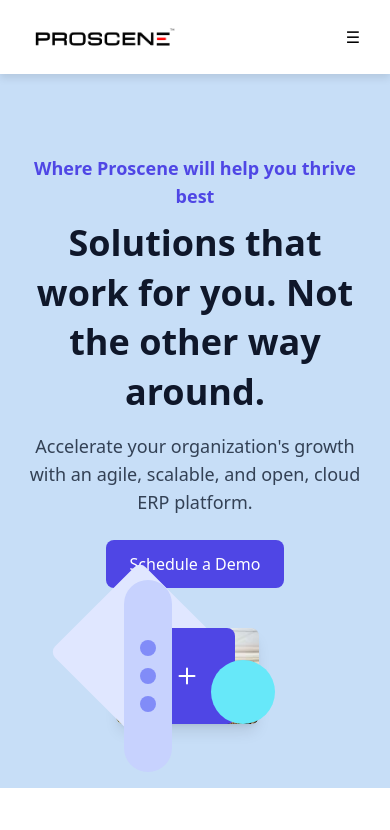
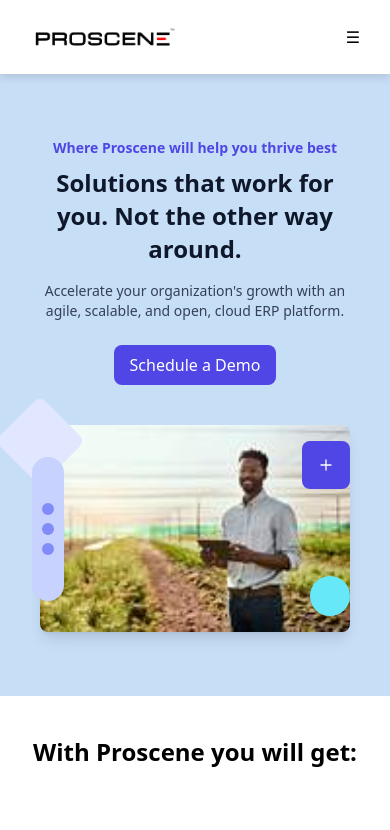
Before and after one commit to mobisa-012/react-proscene, a React (Create React App) app: page /solutions in a window 390 px wide. Shown: the top 830 px of the page. Built offline with nearby package versions, Linux system fonts and the light colour scheme.

Commit message:
made the section responsive. please check it out

```diff
--- a/src/components/SolutionWork.js
+++ b/src/components/SolutionWork.js
@@ -3,42 +3,47 @@ import photo1 from '../components/assets/th.jpeg';
 import { useNavigate } from 'react-router-dom';
 
 function SolutionThatWorkForYou() {
-  const navigate  = useNavigate();
+  const navigate = useNavigate();
 
   const handleButtonClick = () => {
     navigate("/bookDemo");
-      }
-    return(
-        <div className="bg-[#c7def7] py-16 px-6 w-full lg:max-w-full pt-20">
+  };
+
+  return (
+    <div className="bg-[#c7def7] py-16 px-6 w-full">
       <div className="max-w-7xl mx-auto flex flex-col lg:flex-row items-center lg:items-start gap-10">
-          {/* Left Section:text */}
-          <div className="lg:w-1/2 text-center lg:text-left">
-            <h1 className="text-indigo-600 font-bold text-lg mb-2">Where Proscene will help you thrive best</h1>
-            <h2 className="text-[#0F172A] font-extrabold text-4xl lg:text-5xl mb-4 leading-snug">
+        {/* Left Section: Text */}
+        <div className="lg:w-1/2 text-center lg:text-left px-4">
+          <h1 className="text-indigo-600 font-bold text-sm sm:text-base md:text-lg mb-2">
+            Where Proscene will help you thrive best
+          </h1>
+          <h2 className="text-[#0F172A] font-extrabold text-2xl sm:text-3xl md:text-4xl lg:text-5xl mb-4 leading-snug">
             Solutions that work for you. Not the other way around.
           </h2>
-            <p className="text-[#334155] text-lg mb-6">
+          <p className="text-[#334155] text-sm sm:text-base md:text-lg mb-6">
             Accelerate your organization's growth with an agile, scalable, and
             open, cloud ERP platform.
           </p>
-            <button className="bg-indigo-600 hover:bg-indigo-700 text-white font-medium py-3 px-6 rounded-lg"
-            onClick={handleButtonClick}>
+          <button
+            className="bg-indigo-600 hover:bg-indigo-700 text-white font-medium py-2 px-4 sm:py-3 sm:px-6 rounded-lg"
+            onClick={handleButtonClick}
+          >
             Schedule a Demo
           </button>
         </div>
 
-          {/* Right Section*/}
-          <div className="relative lg:w-1/2">
+        {/* Right Section: Image and Shapes */}
+        <div className="relative lg:w-1/2 w-full flex justify-center lg:justify-end px-4">
           {/* Decorative shapes */}
-            <div className="absolute top-0 left-0 w-32 h-32 bg-indigo-100 rounded-lg rotate-45 -translate-x-10 -translate-y-10"></div>
-            <div className="absolute top-0 right-10 w-24 h-24 bg-indigo-600 rounded-lg flex items-center justify-center">
+          <div className="absolute top-0 left-0 w-16 h-16 sm:w-24 sm:h-24 bg-indigo-100 rounded-lg rotate-45 -translate-x-4 -translate-y-4"></div>
+          <div className="absolute top-4 right-4 sm:top-6 sm:right-10 w-12 h-12 sm:w-16 sm:h-16 bg-indigo-600 rounded-lg flex items-center justify-center">
             <svg
               xmlns="http://www.w3.org/2000/svg"
               fill="none"
               viewBox="0 0 24 24"
               strokeWidth="2"
               stroke="white"
-                className="w-6 h-6"
+              className="w-4 h-4 sm:w-6 sm:h-6"
             >
               <path
                 strokeLinecap="round"
@@ -47,18 +52,18 @@ function SolutionThatWorkForYou() {
               />
             </svg>
           </div>
-            <div className="absolute top-1/2 left-2 w-12 h-48 bg-indigo-200 rounded-full flex flex-col items-center justify-center -translate-y-1/2">
-              <div className="w-4 h-4 bg-indigo-400 rounded-full mb-3"></div>
-              <div className="w-4 h-4 bg-indigo-400 rounded-full mb-3"></div>
-              <div className="w-4 h-4 bg-indigo-400 rounded-full"></div>
+          <div className="absolute top-1/2 left-2 w-8 h-36 sm:w-12 sm:h-48 bg-indigo-200 rounded-full flex flex-col items-center justify-center -translate-y-1/2">
+            <div className="w-3 h-3 sm:w-4 sm:h-4 bg-indigo-400 rounded-full mb-2"></div>
+            <div className="w-3 h-3 sm:w-4 sm:h-4 bg-indigo-400 rounded-full mb-2"></div>
+            <div className="w-3 h-3 sm:w-4 sm:h-4 bg-indigo-400 rounded-full"></div>
           </div>
-            <div className="absolute bottom-0 right-0 w-16 h-16 bg-cyan-300 rounded-full"></div>
+          <div className="absolute bottom-4 right-4 w-10 h-10 sm:w-16 sm:h-16 bg-cyan-300 rounded-full"></div>
 
           {/* Main photo */}
           <img
             src={photo1}
             alt="Sectors"
-              className="rounded-lg shadow-lg w-[90%] lg:w-[110%] xl:w-[120%] sm:w-[70%]" ///responseiveness of the image to be checked
+            className="rounded-lg shadow-lg w-full sm:w-[90%] lg:w-[110%] xl:w-[120%]"
           />
         </div>
       </div>
@@ -66,4 +71,4 @@ function SolutionThatWorkForYou() {
   );
 }
 
-export default SolutionThatWorkForYou
+export default SolutionThatWorkForYou;
```
Lines whose indentation alone changed are shown as unchanged.
